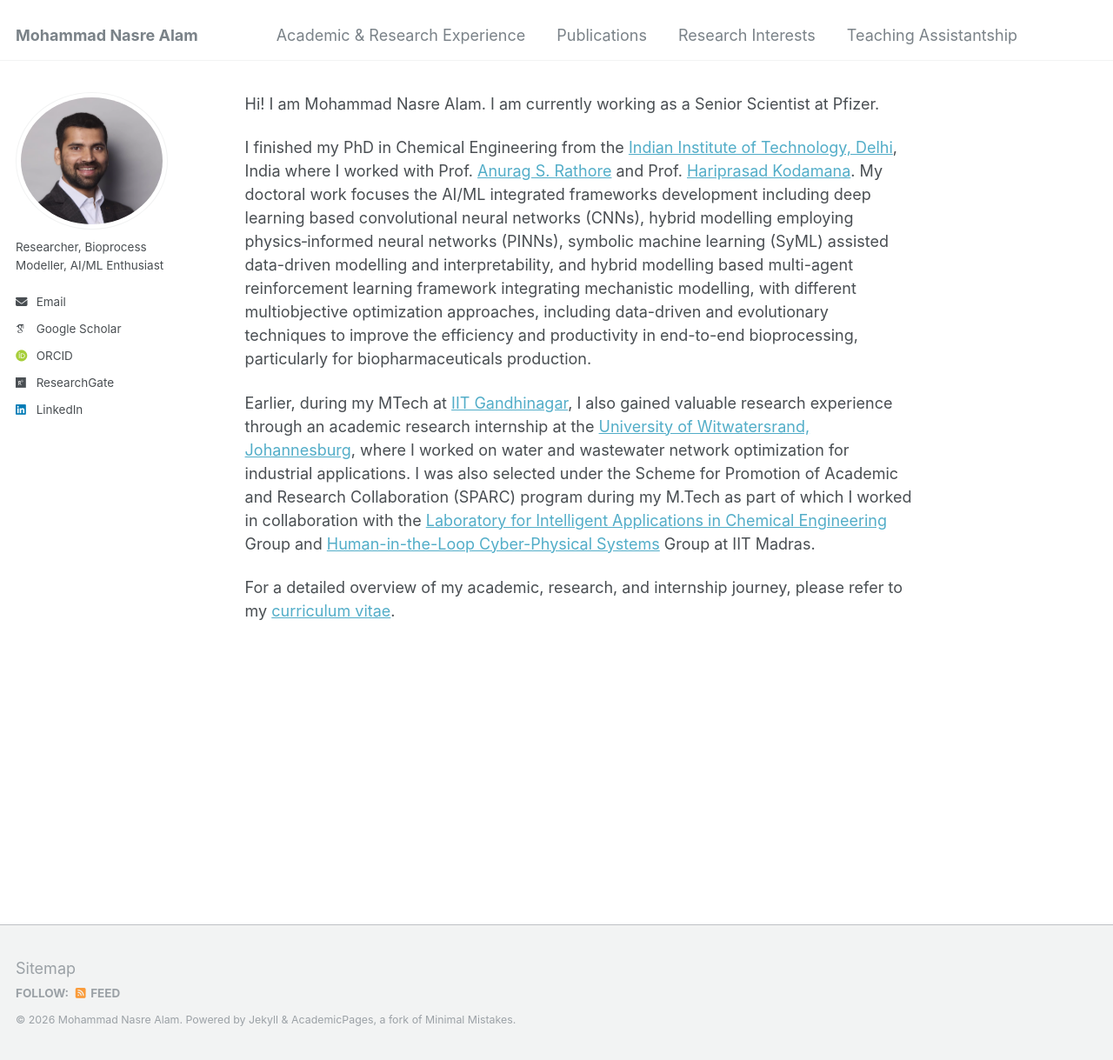
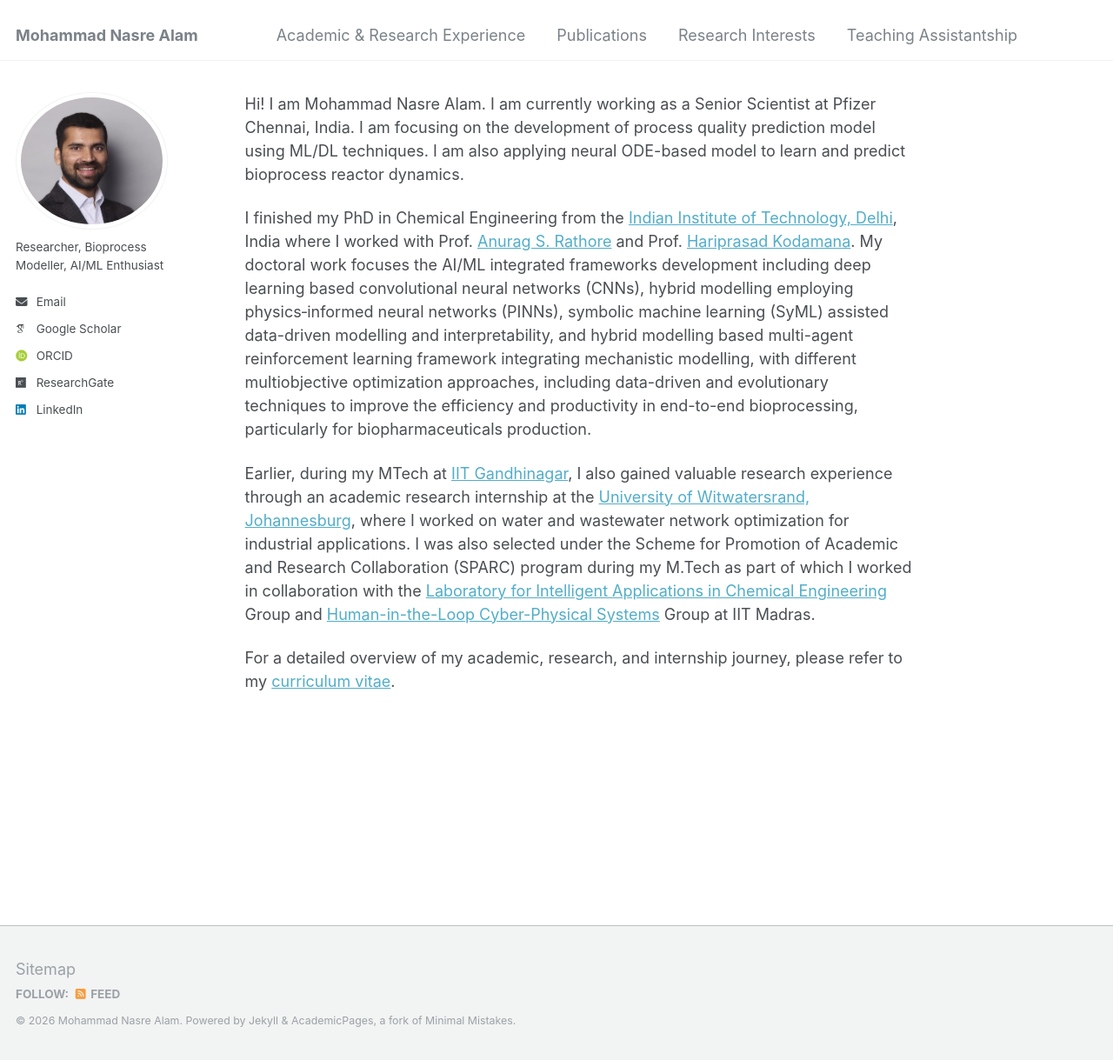
Before and after one commit to mdnasreiit/mdnasreiit.github.io, a Jekyll site: the page built from _pages/about.md, in a window 1280 px wide and 1219 px high. Shown: the whole window at 87% size. Built offline with Jekyll 4.4.1, drawn with Linux system fonts in a browser that asks for light colours; some web fonts are replaced.

Commit message:
Revise about page with detailed professional background
Updated personal introduction with current location and research focus.

```diff
--- a/_pages/about.md
+++ b/_pages/about.md
@@ -7,7 +7,7 @@ redirect_from:
   - /about.html
 ---
 
-Hi! I am Mohammad Nasre Alam. I am currently working as a Senior Scientist at Pfizer.
+Hi! I am Mohammad Nasre Alam. I am currently working as a Senior Scientist at Pfizer Chennai, India. I am focusing on the development of process quality prediction model using ML/DL techniques. I am also applying neural ODE-based model to learn and predict bioprocess reactor dynamics.
 
 
 I finished my PhD in Chemical Engineering from the [Indian Institute of Technology, Delhi](https://home.iitd.ac.in/), India where I worked with Prof. [Anurag S. Rathore](https://www.biotechcmz.com/) and Prof. [Hariprasad Kodamana](https://web.iitd.ac.in/~kodamana/index.html). My doctoral work focuses the AI/ML integrated frameworks development including deep learning based convolutional neural networks (CNNs), hybrid modelling employing physics‐informed neural networks (PINNs), symbolic machine learning (SyML) assisted data-driven modelling and interpretability, and hybrid modelling based multi-agent reinforcement learning framework integrating mechanistic modelling, with different multiobjective optimization approaches, including data-driven and evolutionary techniques to improve the efficiency and productivity in end-to-end bioprocessing, particularly for biopharmaceuticals production.
```
